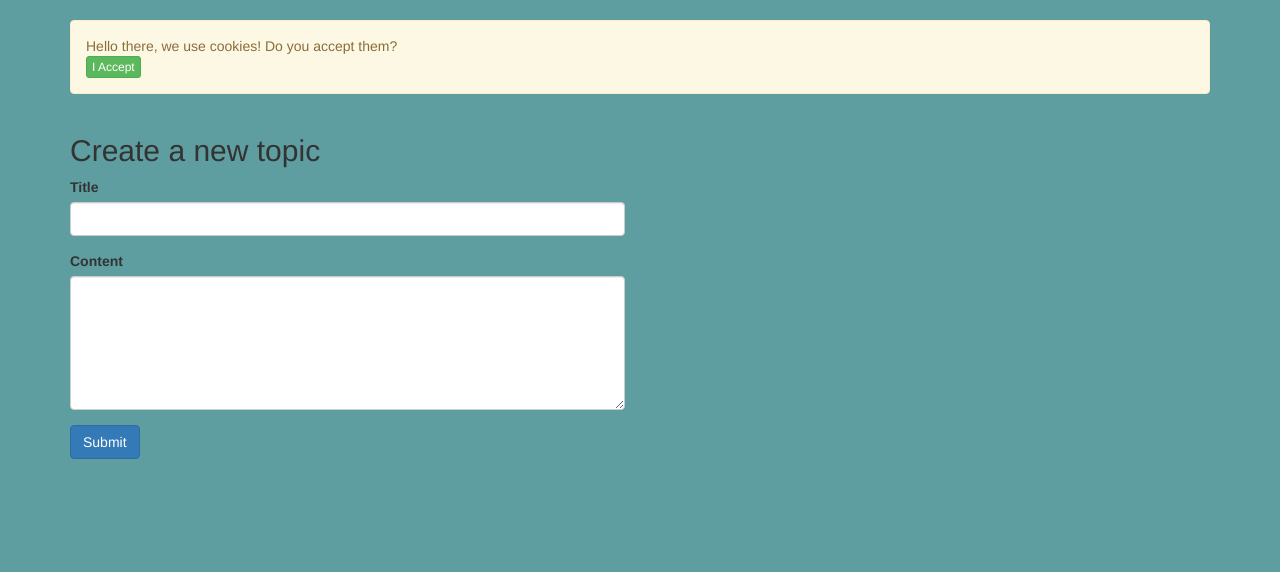
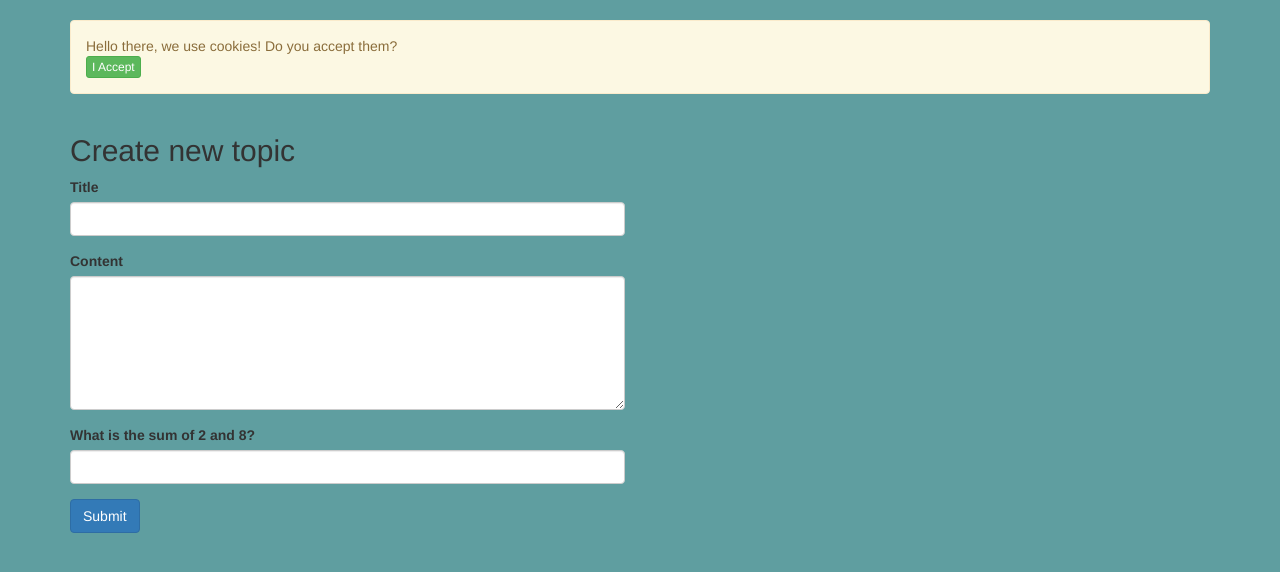
Before and after one commit to Jasmina88/NinjaTechForumJasmina, a Python web app: template Desktop/Projekti/wd2-boilerplate-master/wd2-boilerplate-master/templates/topic_create.html in a window 1280 px wide. Shown: the part 52-624 px from the top of the page. Run offline with Jinja, Linux system fonts and the light colour scheme; the template is opened without the code that fills it, so the values that code supplies are empty; some libraries are stand-ins or nearby versions.

Commit message:
final updates
fin

```diff
--- a/Desktop/Projekti/wd2-boilerplate-master/wd2-boilerplate-master/templates/base.html
+++ b/Desktop/Projekti/wd2-boilerplate-master/wd2-boilerplate-master/templates/base.html
@@ -63,5 +63,7 @@
     <script src="https://ajax.googleapis.com/ajax/libs/jquery/1.12.4/jquery.min.js"></script>
     <!-- Include all compiled plugins (below), or include individual files as needed -->
     <script src="/assets/bootstrap/js/bootstrap.js"></script>
+    {% block scripts %}
+    {% endblock scripts %}
 </body>
 </html>
--- a/Desktop/Projekti/wd2-boilerplate-master/wd2-boilerplate-master/templates/main.html
+++ b/Desktop/Projekti/wd2-boilerplate-master/wd2-boilerplate-master/templates/main.html
@@ -3,11 +3,11 @@
 {% block title %}Main{% endblock title %}
 
 {% block content %}
-<p><div class="jumbotron">
+<div class="jumbotron">
   <h1>Welcome to Ninja Tech Forum</h1>
   <p>Stay tuned for more:)</p>
   <p><a class="btn btn-primary btn-lg" href="#" role="button">Learn more</a></p>
-</div></p>
+</div>
 
 <div class="row">
     <div class="col-lg-8 col-lg-offset-2">
--- a/Desktop/Projekti/wd2-boilerplate-master/wd2-boilerplate-master/templates/topic_create.html
+++ b/Desktop/Projekti/wd2-boilerplate-master/wd2-boilerplate-master/templates/topic_create.html
@@ -1,17 +1,39 @@
 {% extends "base.html" %}
 
-{% block title %}Create a new topic{% endblock title %}
+{% block title %}Create new topic{% endblock title %}
+
+{% block scripts %}
+<script>
+    $(document).ready(function() {
+        var TopicButton = $("#topic-button");
+        var TopicSum = $("#topic-sum");
+
+        TopicButton.click(function(e) {
+            if (TopicSum.val() === "10"){
+                TopicButton.hide();
+                console.log("juhuhuuu!!!!");
+            } else {
+                alert("You entered a wrong sum! Try again.");
+                e.preventDefault();
+            }
+
+        });
+    });
+
+</script>
+{% endblock scripts %}
 
 {% block content %}
     <div class="row">
-    <div class="col-md-6" col-md-offset-3>
-        <h2>Create a new topic</h2>
+        <div class="col-md-6">
+            <h2 id="add-topic-heading">Create new topic</h2>
+
              <form method = "post">
                 <input type="hidden" name="csrf_token" value="{{csrf_token}}">
 
                 <div class="form-group">
                     <label>Title</label>
-                <input class="form-control" name="title" required>
+                    <input class="form-control" name="title" id="addTitle" required>
                 </div>
 
                 <div class="form-group">
@@ -19,9 +41,16 @@
                     <textarea class="form-control" rows="6" name="content" required></textarea>
                 </div>
 
-            <button type="submit" class="btn btn-primary">Submit</button>
+
+                 <div class="form-group">
+                    <label>What is the sum of 2 and 8?</label>
+                    <input type="text" class="form-control" id="topic-sum" required>
+                </div>
+
+                <button id="topic-button" type="submit" class="btn btn-primary">Submit</button>
             </form>
         </div>
     </div>
+<br>
 
 {% endblock content %}
```
Also changed, not shown: Desktop/Projekti/wd2-boilerplate-master/wd2-boilerplate-master/templates/topic_details.html (+9 -1 lines), Desktop/Projekti/wd2-boilerplate-master/wd2-boilerplate-master/templates/about.html (line endings or trailing spaces). Lines whose indentation alone changed are shown as unchanged.
